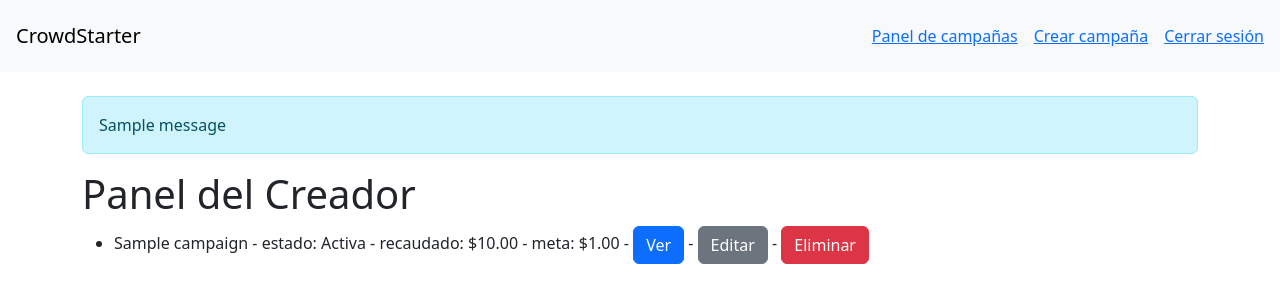
After one commit to inf331-grupo-1-crowdstarter/CrowdStarter, a Django app: page /campanas/panel_del_creador/ in a window 1280 px wide. The commit adds this page. Shown: the top 303 px of the page. Run offline with Django 5.2, Linux system fonts and the light colour scheme; a user stored in the database is signed in; tables that the repository leaves empty hold one stand-in row (values such as "Sample post"); one stand-in notice (Sample message) is shown.

Commit message:
KAN-13 implementar panel del creador

```diff
--- a/campaigns/urls.py
+++ b/campaigns/urls.py
@@ -24,3 +24,5 @@ urlpatterns += [path("campanas/<int:pk>/editar/", views.campaign_edit, name="cam
 urlpatterns += [path("campanas/<int:pk>/eliminar/", views.campaign_delete, name="campaign_delete")]
 
 urlpatterns += [path("campanas/<int:pk>/aportar/", views.campaign_contribute, name="campaign_contribute")]
+
+urlpatterns += [path("campanas/panel_del_creador/", views.creator_panel, name="creator_panel")]
--- a/campaigns/views.py
+++ b/campaigns/views.py
@@ -6,7 +6,7 @@ from django.core.paginator import Paginator
 from django.db import transaction
 from django.db.models import F
 from django.http import Http404, HttpResponseForbidden, HttpResponseNotAllowed
-from django.shortcuts import get_object_or_404, redirect, render
+from django.shortcuts import get_object_or_404, redirect, render, get_list_or_404
 from django.utils import timezone
 from django.views.decorators.http import require_POST
 
@@ -182,3 +182,9 @@ def campaign_contribute(request, pk):
             messages.success(request, "Aporte simulado registrado correctamente. No se realizó ningún cobro real.")
             return redirect(campaign)
     return render(request, "campaigns/detail.html", {"campaign": campaign, "contribution_form": form})
+
+
+@login_required
+def creator_panel(request):
+    campaigns = Campaign.objects.filter(creator = request.user).order_by("-created_at")
+    return render(request, "campaigns/creator_panel.html", {"campaigns": campaigns})
--- a/templates/base.html
+++ b/templates/base.html
@@ -1 +1 @@
-<!doctype html><html lang="es"><head><meta charset="utf-8"><meta name="viewport" content="width=device-width, initial-scale=1"><title>CrowdStarter</title><link href="https://cdn.jsdelivr.net/npm/bootstrap@5.3.3/dist/css/bootstrap.min.css" rel="stylesheet"></head><body><nav class="navbar bg-light p-3"><a class="navbar-brand" href="{% url 'home' %}">CrowdStarter</a><div>{% if user.is_authenticated %}<a class="me-3" href="{% url 'campaign_create' %}">Crear campaña</a><a href="{% url 'logout' %}">Cerrar sesión</a>{% else %}<a href="{% url 'login' %}">Iniciar sesión</a> · <a href="{% url 'register' %}">Registrarse</a>{% endif %}</div></nav><main class="container py-4">{% for message in messages %}<div class="alert alert-info">{{ message }}</div>{% endfor %}{% block content %}{% endblock %}</main></body></html>
+<!doctype html><html lang="es"><head><meta charset="utf-8"><meta name="viewport" content="width=device-width, initial-scale=1"><title>CrowdStarter</title><link href="https://cdn.jsdelivr.net/npm/bootstrap@5.3.3/dist/css/bootstrap.min.css" rel="stylesheet"></head><body><nav class="navbar bg-light p-3"><a class="navbar-brand" href="{% url 'home' %}">CrowdStarter</a><div>{% if user.is_authenticated %}<a class="me-3" href="{% url 'creator_panel' %}">Panel de campañas</a><a class="me-3" href="{% url 'campaign_create' %}">Crear campaña</a><a href="{% url 'logout' %}">Cerrar sesión</a>{% else %}<a href="{% url 'login' %}">Iniciar sesión</a> · <a href="{% url 'register' %}">Registrarse</a>{% endif %}</div></nav><main class="container py-4">{% for message in messages %}<div class="alert alert-info">{{ message }}</div>{% endfor %}{% block content %}{% endblock %}</main></body></html>
--- /dev/null
+++ b/templates/campaigns/creator_panel.html
@@ -0,0 +1,11 @@
+{% extends "base.html" %}{% block content %}
+
+<h1>Panel del Creador</h1>
+<ul>
+    {% for campaign in campaigns %}
+        <li>{{ campaign.title }} - estado: {{ campaign.get_status_display }} - recaudado: ${{ campaign.raised_amount }} - meta: ${{ campaign.funding_goal }} - <a href="{% url 'campaign_detail' campaign.id %}" class="btn btn-primary">Ver</a> - <a href="{% url 'campaign_edit' campaign.id %}" class="btn btn-secondary">Editar</a> - <a href="{% url 'campaign_delete' campaign.id %}" class="btn btn-danger">Eliminar</a></li>
+    {% empty %}
+        <li>Aún no has creado campañas - <a href="{% url 'campaign_create' %}" class="btn btn-primary">Crear campaña</a></li>
+    {% endfor %}
+</ul>
+{% endblock %}
```
Also changed, not shown: campaigns/tests/test_kan13.py (added, +65 -0 lines).
